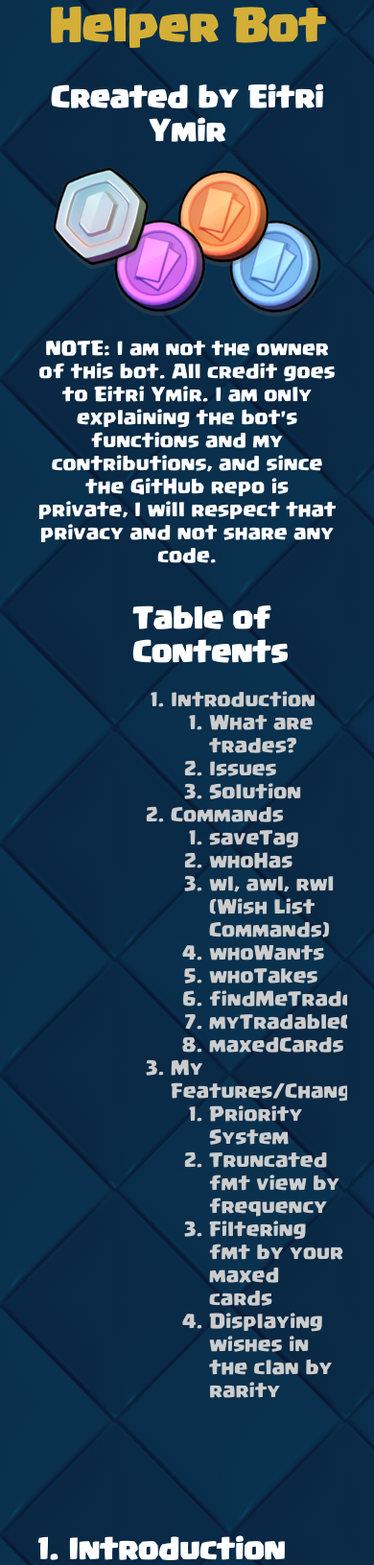
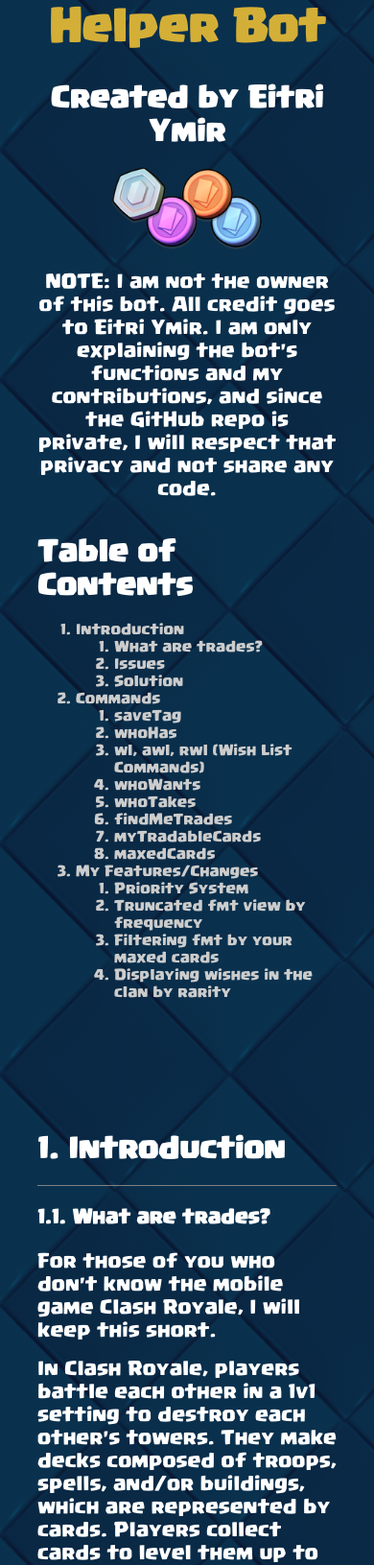
Before and after one commit to andrewandyle/andrewandyle.github.io, a PHP site: page /cr-trade-bot.html in a window 390 px wide. Shown: the part 206-1837 px from the top of the page at 96% size. Run offline with PHP 8.4, Linux system fonts and the light colour scheme; some web fonts are replaced.

Commit message:
Image size fixes

```diff
--- a/cr-trade-bot.html
+++ b/cr-trade-bot.html
@@ -28,13 +28,13 @@
         <img id="logo" src="images/cr-trade-bot/clash-royale-logo.png" alt="Clash Royale">
         <h1>Trade Helper Bot</h1>
         <h2>Created by Eitri Ymir</h2>
-        <img src="images/cr-trade-bot/trade-tokens.png" alt="Trade Tokens" width=250>
+        <img id="top-tokens" src="images/cr-trade-bot/trade-tokens.png" alt="Trade Tokens" width=250>
         <p>NOTE: I am not the owner of this bot. All credit goes to Eitri Ymir. I am only explaining the bot's functions and my contributions, and since the GitHub repo is private, I will respect that privacy and not share any code.</p>
       </div>
     </section>
 
     <section id="table-of-contents">
-      <div class="container">
+      <div id="toc-container" class="container">
         <h2>Table of Contents</h2>
         <ol>
           <a class="doc-section" href="#introduction"><li>Introduction</li></a>
--- a/css/cr-style.css
+++ b/css/cr-style.css
@@ -209,9 +209,11 @@
 }
 
 @media(max-width:1000px) {
-  #table-of-contents {
-    margin-left:10px;
-    padding-left:100px;
+  #top-tokens {
+    width:50%;
+  }
+  #table-of-contents li {
+    font-size:12px;
   }
   .container img:not(.card-icon) {
     width:90%;
```
Also changed, not shown: images/cr-trade-bot/trade-example-e.png, images/cr-trade-bot/trade-example-l.png, images/cr-trade-bot/trade-example.png.
